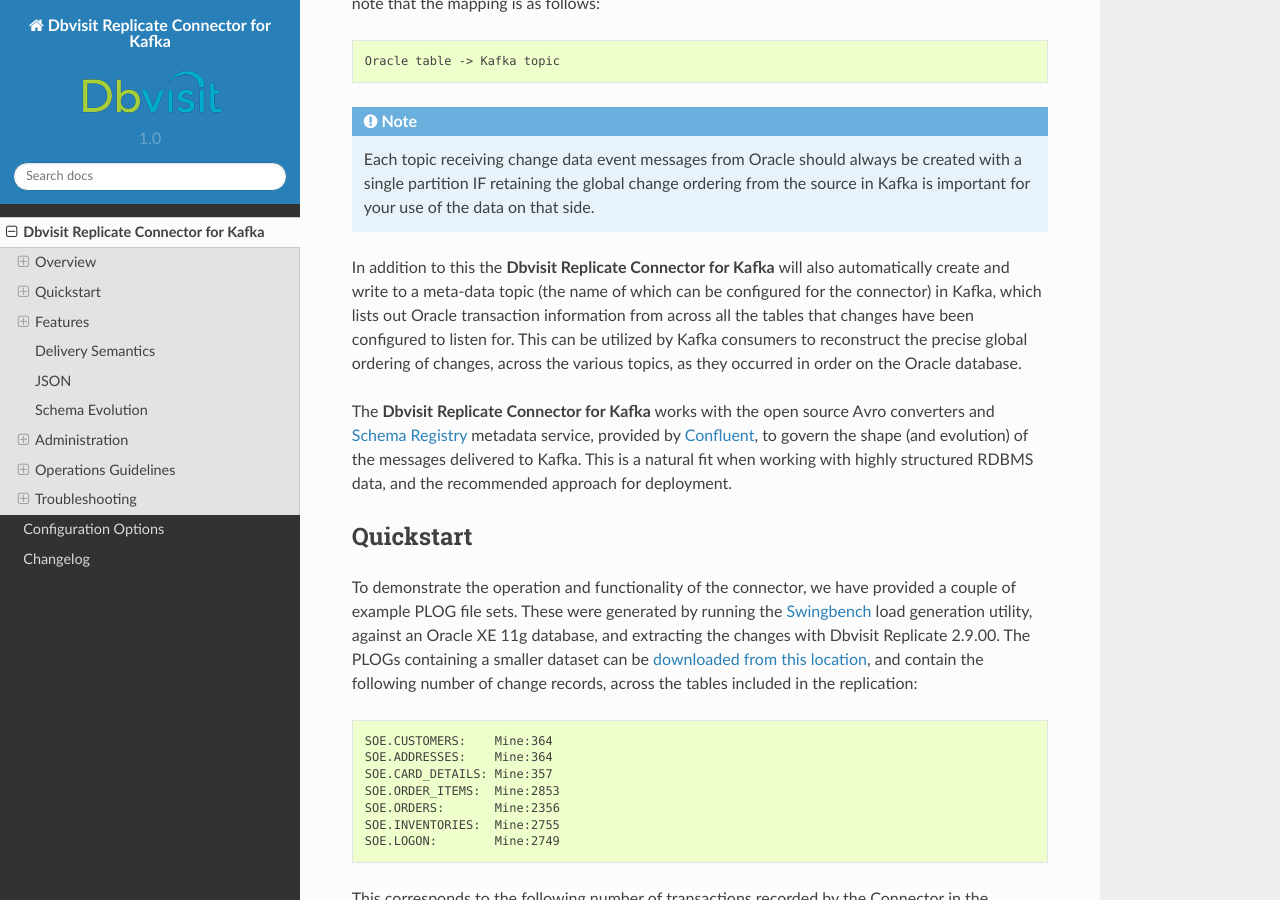
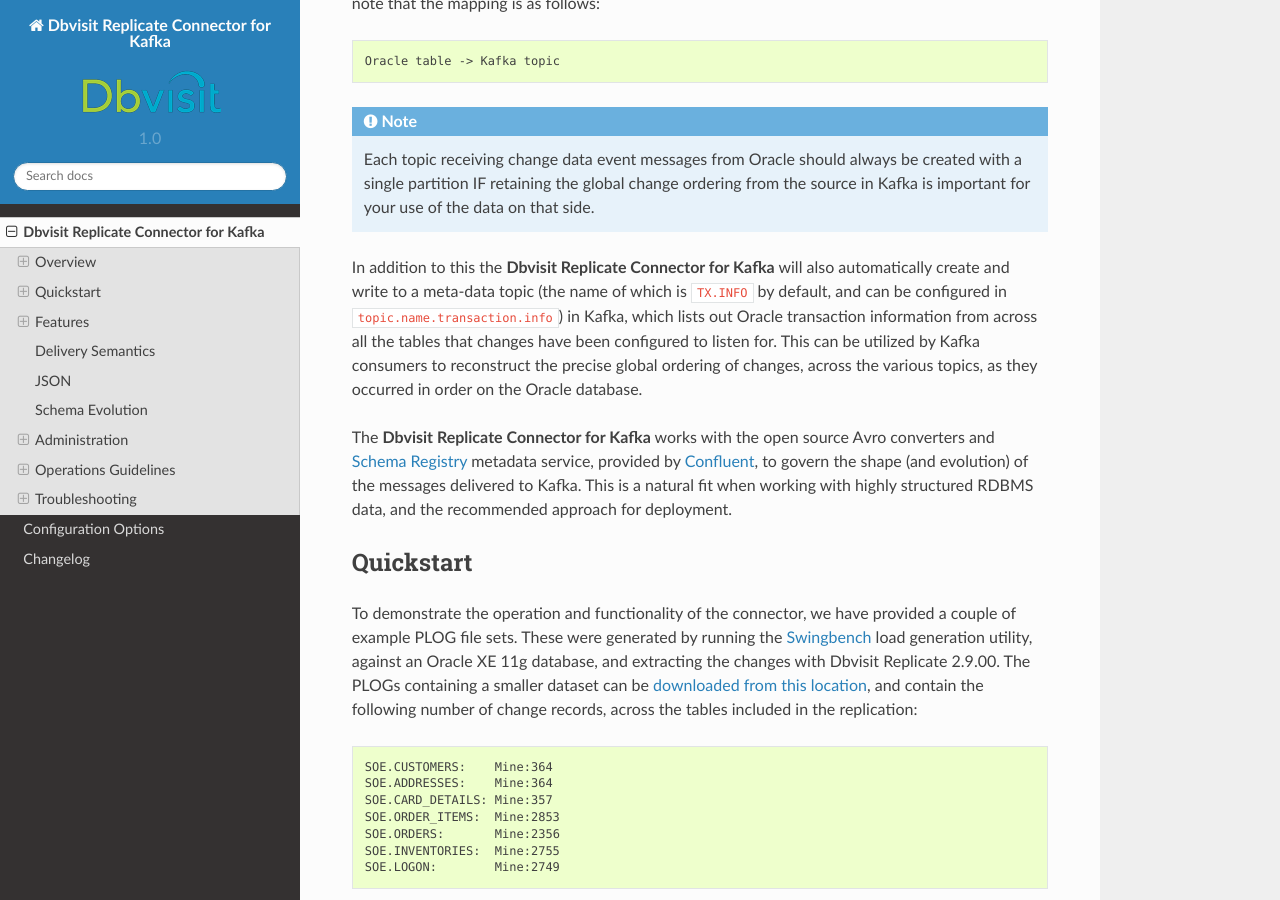
Before and after one commit to blueapple1120/replicate-connector-for-kafka, a Sphinx documentation site: the page built from docs/source_connector.rst, in a window 1280 px wide and 900 px high, scrolled down 1044 px. Built offline with Sphinx 7.4.7 and the Read the Docs theme 2.0.0, drawn with Linux system fonts in a browser that asks for light colours; some of the changed text lies outside the part shown.

Commit message:
Version 2.9.00 of Replicate Connector for Kafka
Version 2.9.00 of Replicate Connector for Kafka - minor doc tweaks

```diff
--- a/docs/source_connector.rst
+++ b/docs/source_connector.rst
@@ -31,7 +31,7 @@
 .. note::
     Each topic receiving change data event messages from Oracle should always be created with a single partition IF retaining the global change ordering from the source in Kafka is important for your use of the data on that side.
 
-In addition to this the **Dbvisit Replicate Connector for Kafka** will also automatically create and write to a meta-data topic (the name of which can be configured for the connector) in Kafka, which lists out Oracle transaction information from across all the tables that changes have been configured to listen for. This can be utilized by Kafka consumers to reconstruct the precise global ordering of changes, across the various topics, as they occurred in order on the Oracle database.
+In addition to this the **Dbvisit Replicate Connector for Kafka** will also automatically create and write to a meta-data topic (the name of which is ``TX.INFO`` by default, and can be configured in ``topic.name.transaction.info``) in Kafka, which lists out Oracle transaction information from across all the tables that changes have been configured to listen for. This can be utilized by Kafka consumers to reconstruct the precise global ordering of changes, across the various topics, as they occurred in order on the Oracle database.
 
 The **Dbvisit Replicate Connector for Kafka** works with the open source Avro converters and `Schema Registry <http://docs.confluent.io/current/schema-registry/docs/index.html>`_ metadata service, provided by `Confluent <https://www.confluent.io/>`_, to govern the shape (and evolution) of the messages delivered to Kafka. This is a natural fit when working with highly structured RDBMS data, and the recommended approach for deployment.
 
@@ -197,7 +198,8 @@
 
 This expected output shows the SOE.CUSTOMERS table column data in the JSON encoding of the Avro records. The JSON encoding of Avro encodes the strings in the format ``{"type": value}``, and a column of type ``STRING`` can be ``NULL``. So each row is represented as an Avro record and each column is a field in the record. Included also are the Transaction ID (XID) that the change to this particular record occurred in, the TYPE of DML change made (insert, delete or update), and the specific CHANGE_ID as recorded for this in Dbvisit Replicate.
 
-NOTE: to use JSON encoding and the JSON consumer please see our notes on `JsonConverter settings <http://replicate-connector-for-kafka.readthedocs.io/en/latest/source_connector.html#json>`_ later in this guide.
+.. note::
+    To use JSON encoding and the JSON consumer please see our notes on `JsonConverter settings <http://replicate-connector-for-kafka.readthedocs.io/en/latest/source_connector.html#json>`_ later in this guide.
 
 If there are more PLOGS to process you should see changes come through the consumers in real-time, and the following "Processing PLOG" messages in the Replicate Connector log file output:
 
@@ -240,7 +242,7 @@
 CDC Format
 ^^^^^^^^^^
 
-Two types of change data capture format are supported for Kafka messages. See the configuration option ``connector.publish.cdc.format``.
+Two types of change data capture format are supported for Kafka messages. See the configuration option ``connector.publish.cdc.format``
 
 Change Row publishing
 ^^^^^^^^^^^^^^^^^^^^^
@@ -257,7 +259,8 @@
 
 This type of change record is useful when the latest version of the data is all that's needed, irrespective of the change vector. However with state-full stream processing the change vectors are implicit and can be easily extracted.
 
-``For the 2.8.04 version the only mode of operation supported was to publish complete change rows to a unique topic per table.``
+``For the 2.8.04 version the only mode of operation supported was to publish complete change rows to a unique
+topic per table.``
 
 To illustrate we create a simple table on the Oracle source database, as follows, and perform an insert, update and delete:
 
@@ -277,7 +280,6 @@
 Inserts
 """""""
 insert into SOE.TEST2  values (1, 'Matt Roberts', 'Clerk');
-
 commit;
 
 .. sourcecode:: bash
@@ -287,7 +289,6 @@
 Updates
 """""""
 update SOE.TEST2 set user_role = 'Senior Partner' where user_id=1;
-
 commit;
 
 .. sourcecode:: bash
@@ -299,7 +300,6 @@
 Deletes
 """""""
 delete from SOE.TEST2 where user_id=1;
-
 commit;
 
 .. sourcecode:: bash
@@ -447,7 +447,7 @@
 
 Topic Auto-creation
 ^^^^^^^^^^^^^^^^^^^
-The automatic creation of topics is governed by the Kafka parameter ``auto.create.topics.enable``, which is TRUE by default. This means that, as far as the Dbvisit Replicate Connector goes, any new tables detected in the PLOG files it processes will have new topics (with a single partition) automatically generated for them – and change messages written to them without any additional intervention.
+The automatic creation of topics is governed by the Kafka parameter ``auto.create.topics.enable`` which is TRUE by default. This means that, as far as the Dbvisit Replicate Connector goes, any new tables detected in the PLOG files it processes will have new topics (with a single partition) automatically generated for them – and change messages written to them without any additional intervention.
 
 Data types
 ^^^^^^^^^^
```
Also changed, not shown: other parts of docs/source_connector.rst (+2 -1 lines).
